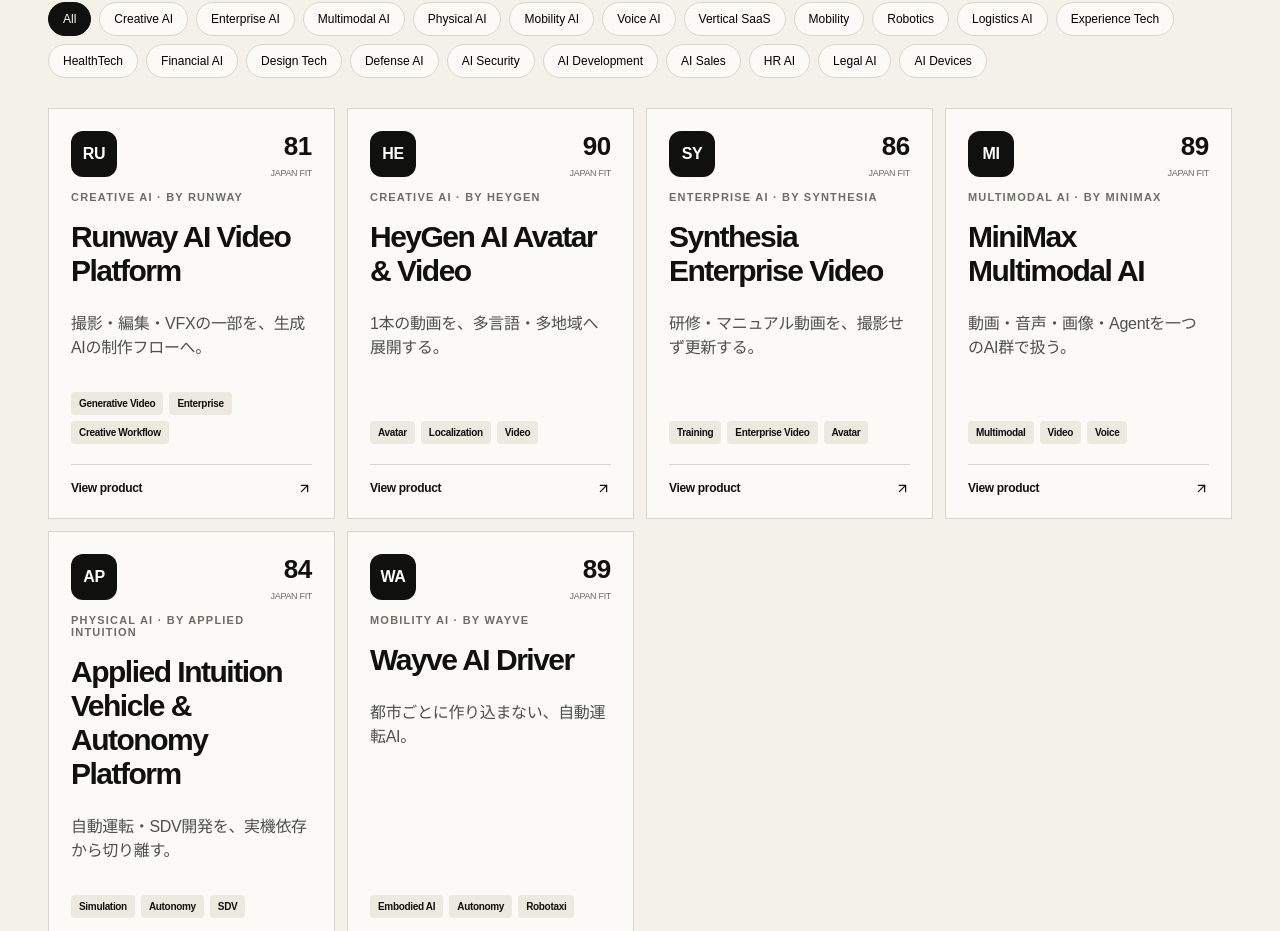
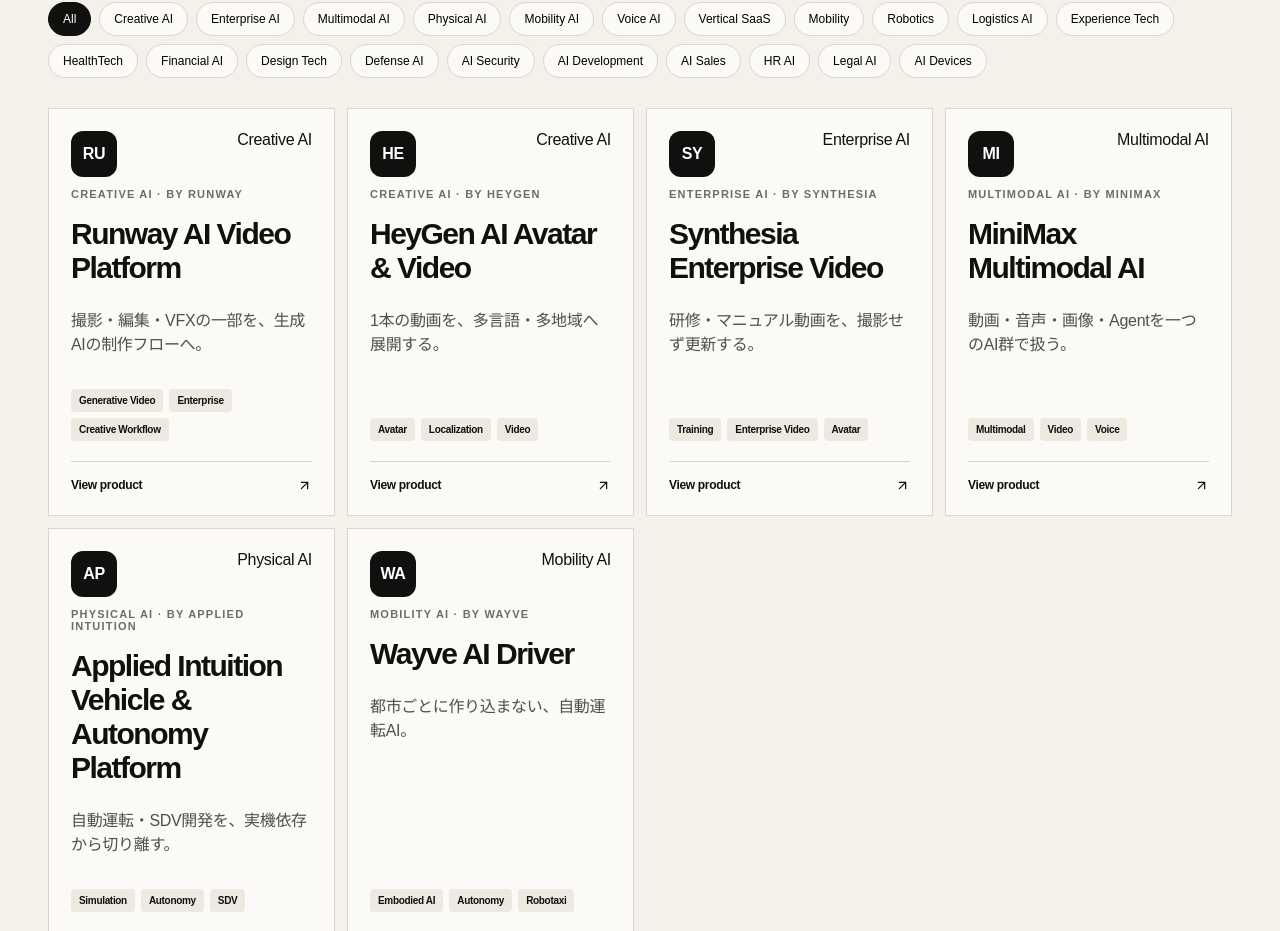
Before and after one commit to yasu-kai/tech-meets-japan, a Next.js app: page / in a window 1280 px wide. Shown: the part 2829-3760 px from the top of the page. Built offline with nearby package versions, Linux system fonts and the light colour scheme.

Commit message:
Remove opaque Japan Fit score from product discovery cards

```diff
--- a/components/ProductExplorer.tsx
+++ b/components/ProductExplorer.tsx
@@ -3,7 +3,7 @@
 import { useMemo, useState } from "react";
 import Link from "next/link";
 import { ArrowUpRight, Search, SlidersHorizontal } from "lucide-react";
-import { calculateProductJapanFit, productCategories, products } from "@/lib/data";
+import { productCategories, products } from "@/lib/data";
 
 export default function ProductExplorer({ compact = false }: { compact?: boolean }) {
   const [query, setQuery] = useState("");
@@ -38,7 +38,7 @@ export default function ProductExplorer({ compact = false }: { compact?: boolean
           <Link href={"/products/"+product.slug} className="company-card" key={product.slug}>
             <div className="company-card-top">
               <div className="company-monogram">{product.name.slice(0,2).toUpperCase()}</div>
-              <div className="score"><strong>{calculateProductJapanFit(product)}</strong><span>Japan Fit</span></div>
+              <span className="product-card-category">{product.category}</span>
             </div>
             <p className="eyebrow">{product.category} · by {product.provider}</p>
             <h3>{product.name}</h3>
```
